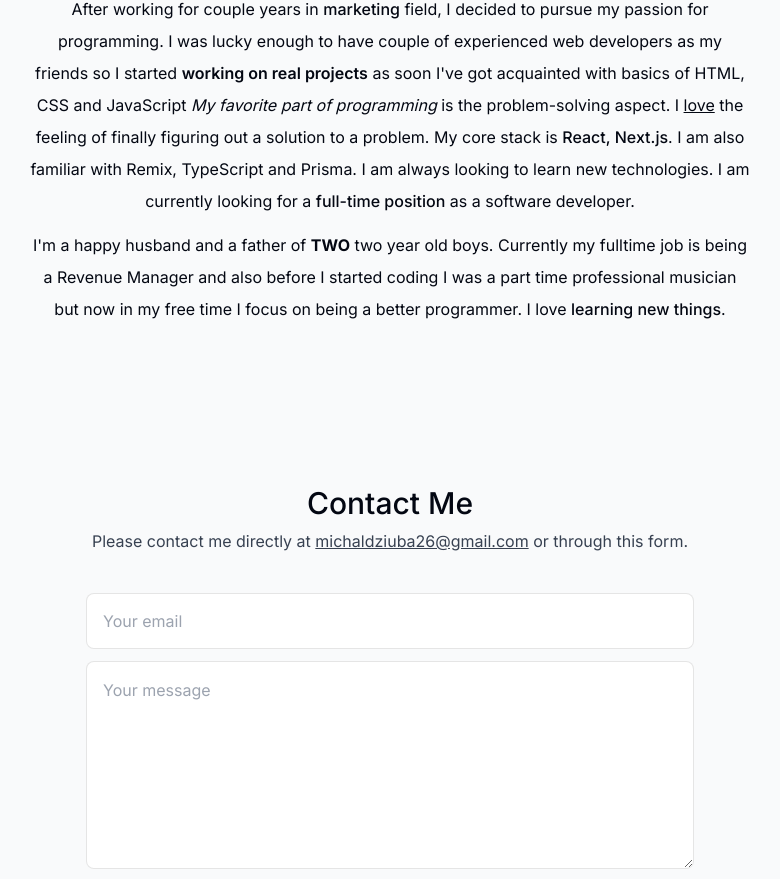
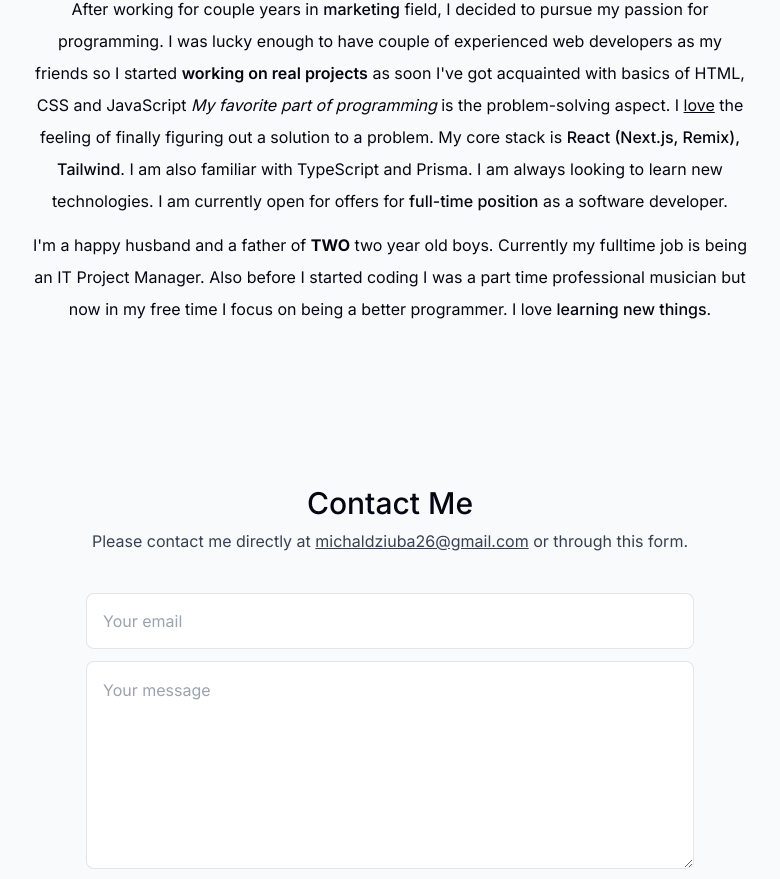
Before and after one commit to beakace/portfolio-michal, a Next.js app: page / in a window 1280 px wide. Shown: the part 3959-4838 px from the top of the page, without its empty margins (250-1030 px from the left). Built offline with nearby package versions, Linux system fonts and the light colour scheme; no server answers.

Commit message:
Fix about me

```diff
--- a/components/about.tsx
+++ b/components/about.tsx
@@ -27,9 +27,9 @@ export default function About() {
         <span className="italic">My favorite part of programming</span> is the
         problem-solving aspect. I <span className="underline">love</span> the
         feeling of finally figuring out a solution to a problem. My core stack
-        is <span className="font-medium">React, Next.js</span>. I am also
-        familiar with Remix, TypeScript and Prisma. I am always looking to learn
-        new technologies. I am currently looking for a{" "}
+        is <span className="font-medium">React (Next.js, Remix), Tailwind</span>
+        . I am also familiar with TypeScript and Prisma. I am always looking to
+        learn new technologies. I am currently open for offers for{" "}
         <span className="font-medium">full-time position</span> as a software
         developer.
       </p>
@@ -38,8 +38,8 @@ export default function About() {
           I'm a happy husband and a father of{" "}
           <span className="font-bold">TWO</span> two year old boys
         </span>
-        . Currently my fulltime job is being a Revenue Manager and also before I
-        started coding I was a part time professional musician but now in my
+        . Currently my fulltime job is being an IT Project Manager. Also before
+        I started coding I was a part time professional musician but now in my
         free time I focus on being a better programmer. I love{" "}
         <span className="font-medium">learning new things</span>.
       </p>
```
